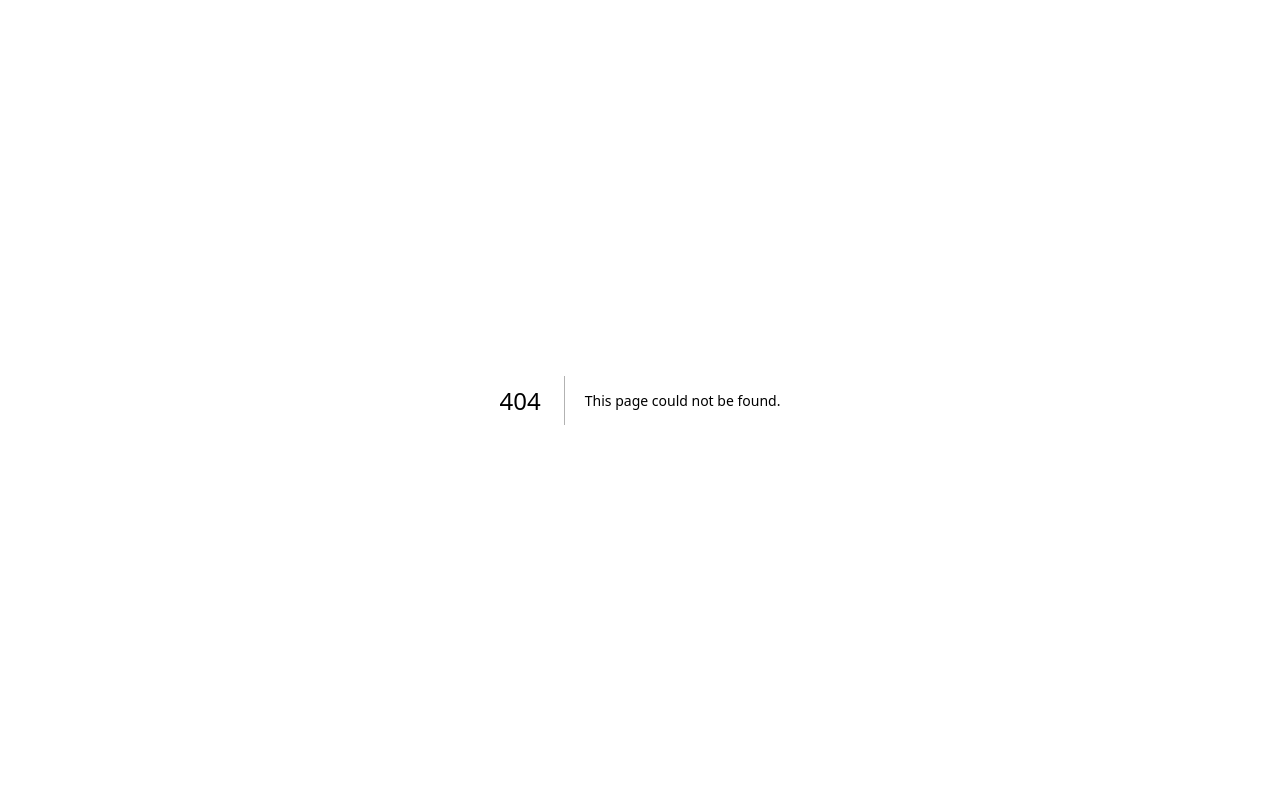
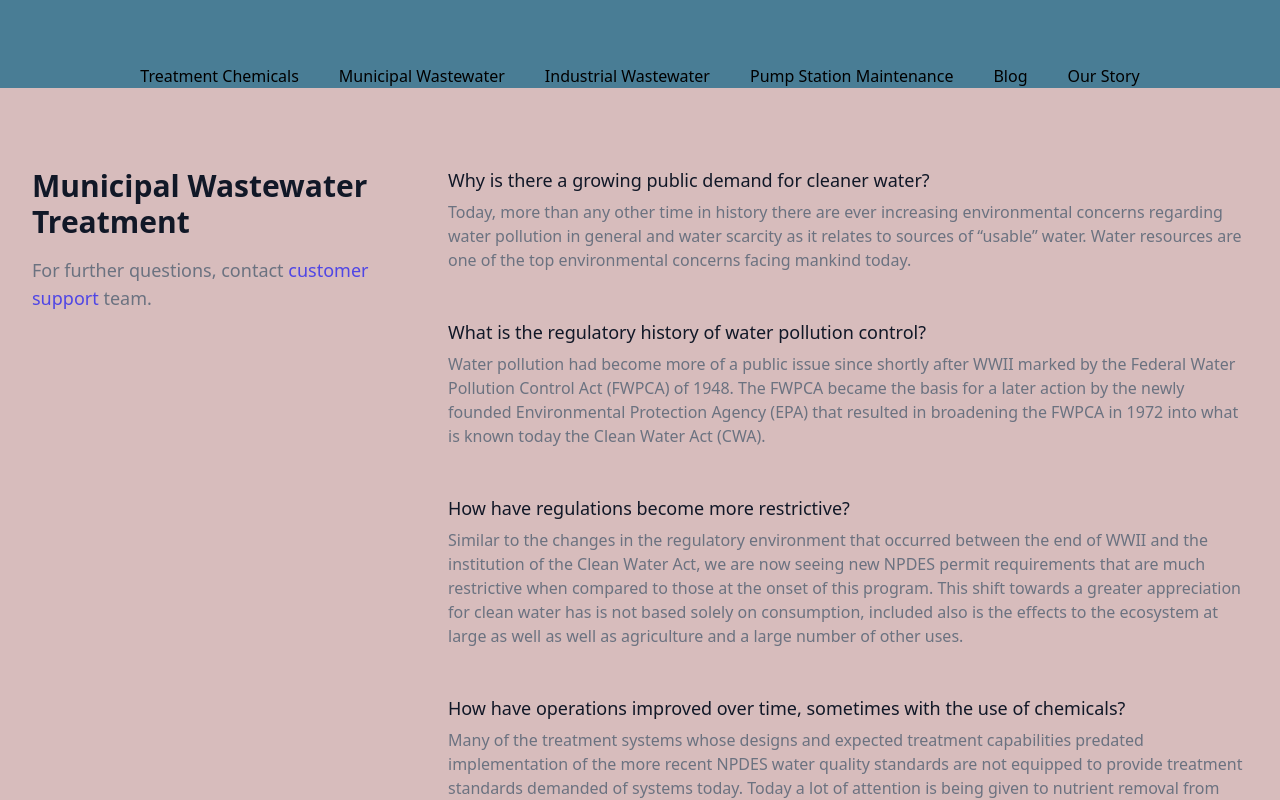
Before and after one commit to Tricarico1/jgs_landing_page, a Next.js app: page /municipal-wastewater in a window 1280 px wide. Before the commit this address had no page. Shown: the top 800 px of the page. Built offline with nearby package versions, Linux system fonts and the light colour scheme.

Commit message:
Added muicipal-wastewater

```diff
--- a/src/pages/index.js
+++ b/src/pages/index.js
@@ -19,7 +19,7 @@ import TreatmentChemicals from './treatment-chemicals';
 
 const navigation = [
   { name: 'Treatment Chemicals', href: '/treatment-chemicals' },
-  { name: 'Municipal Wastewater', href: '#municipal-wastewater' },
+  { name: 'Municipal Wastewater', href: '/municipal-wastewater' },
   { name: 'Industrial Wastewater', href: '#industrial-wastewater' },
   { name: 'Pump Station Maintenance', href: '#pump-station-maintenance' },
   { name: 'Blog', href: '#blog' },
--- /dev/null
+++ b/src/pages/municipal-wastewater.js
@@ -0,0 +1,87 @@
+/* This example requires Tailwind CSS v2.0+ */
+import { Popover } from '@headlessui/react';
+
+const navigation = [
+    { name: 'Treatment Chemicals', href: '/treatment-chemicals' },
+    { name: 'Municipal Wastewater', href: '/municipal-wastewater' },
+    { name: 'Industrial Wastewater', href: '#industrial-wastewater' },
+    { name: 'Pump Station Maintenance', href: '#pump-station-maintenance' },
+    { name: 'Blog', href: '#blog' },
+    { name: 'Our Story', href: '#our-story' },
+  ]
+
+const faqs = [
+    {
+      question: 'Why is there a growing public demand for cleaner water?',
+      answer: 'Today, more than any other time in history there are ever increasing environmental concerns regarding water pollution in general and water scarcity as it relates to sources of “usable” water. Water resources are one of the top environmental concerns facing mankind today.',
+    },
+    {
+      question: 'What is the regulatory history of water pollution control?',
+      answer: 'Water pollution had become more of a public issue since shortly after WWII marked by the Federal Water Pollution Control Act (FWPCA) of 1948. The FWPCA became the basis for a later action by the newly founded Environmental Protection Agency (EPA) that resulted in broadening the FWPCA in 1972 into what is known today the Clean Water Act (CWA).',
+    },
+    {
+      question: 'How have regulations become more restrictive?',
+      answer: 'Similar to the changes in the regulatory environment that occurred between the end of WWII and the institution of the Clean Water Act, we are now seeing new NPDES permit requirements that are much restrictive when compared to those at the onset of this program. This shift towards a greater appreciation for clean water has is not based solely on consumption, included also is the effects to the ecosystem at large as well as well as agriculture and a large number of other uses.',
+    },
+    {
+      question: 'How have operations improved over time, sometimes with the use of chemicals?',
+      answer: 'Many of the treatment systems whose designs and expected treatment capabilities predated implementation of the more recent NPDES water quality standards are not equipped to provide treatment standards demanded of systems today. Today a lot of attention is being given to nutrient removal from waste streams prior to surface discharges. This nutrient group includes, but is not limited to; nitrogen, phosphorous and carbonaceous biochemical oxygen demand - 5 day (CBOD5). With that being said, the three primary options are treatment system upgrades, improved operational strategies and/or chemical programs.',
+    },
+    // More questions...
+  ]
+
+  export default function Example() {
+    return (
+      <div className="bg-gothicblue">
+        <div className="relative overflow-hidden py-16">
+
+        <Popover as="header" className="relative">
+            <div className="flex items-center flex-1 justify-center">
+                <nav className="relative max-w-7xl mx-auto flex items-center justify-between px-4 sm:px-6" aria-label="Global">
+                <div className="flex items-center flex-1 justify-center">
+                    <div className="hidden space-x-10 md:flex">
+                    {navigation.map((item) => (
+                        <a
+                        key={item.name}
+                        href={item.href}
+                        className="text-base font-medium text-black hover:text-gray-300"
+                        >
+                        {item.name}
+                        </a>
+                    ))}
+                    </div>
+                </div>
+                </nav>
+            </div>
+        </Popover>
+        <div className="bg-rosebrown">
+        <div className="max-w-7xl mx-auto py-16 px-4 sm:px-6 lg:py-20 lg:px-8">
+
+          <div className="lg:grid lg:grid-cols-3 lg:gap-8">
+            <div>
+              <h2 className="text-3xl font-extrabold text-gray-900">Municipal Wastewater Treatment</h2>
+              <p className="mt-4 text-lg text-gray-500">
+              For further questions, contact {' '}
+                <a href="#" className="font-medium text-indigo-600 hover:text-indigo-500">
+                  customer support
+                </a>{' '}
+                team.
+              </p>
+            </div>
+            <div className="mt-12 lg:mt-0 lg:col-span-2">
+              <dl className="space-y-12">
+                {faqs.map((faq) => (
+                  <div key={faq.question}>
+                    <dt className="text-lg leading-6 font-medium text-gray-900">{faq.question}</dt>
+                    <dd className="mt-2 text-base text-gray-500">{faq.answer}</dd>
+                  </div>
+                ))}
+              </dl>
+            </div>
+          </div>
+        </div>
+         </div>
+         </div>
+         </div>
+    )
+  }
```
